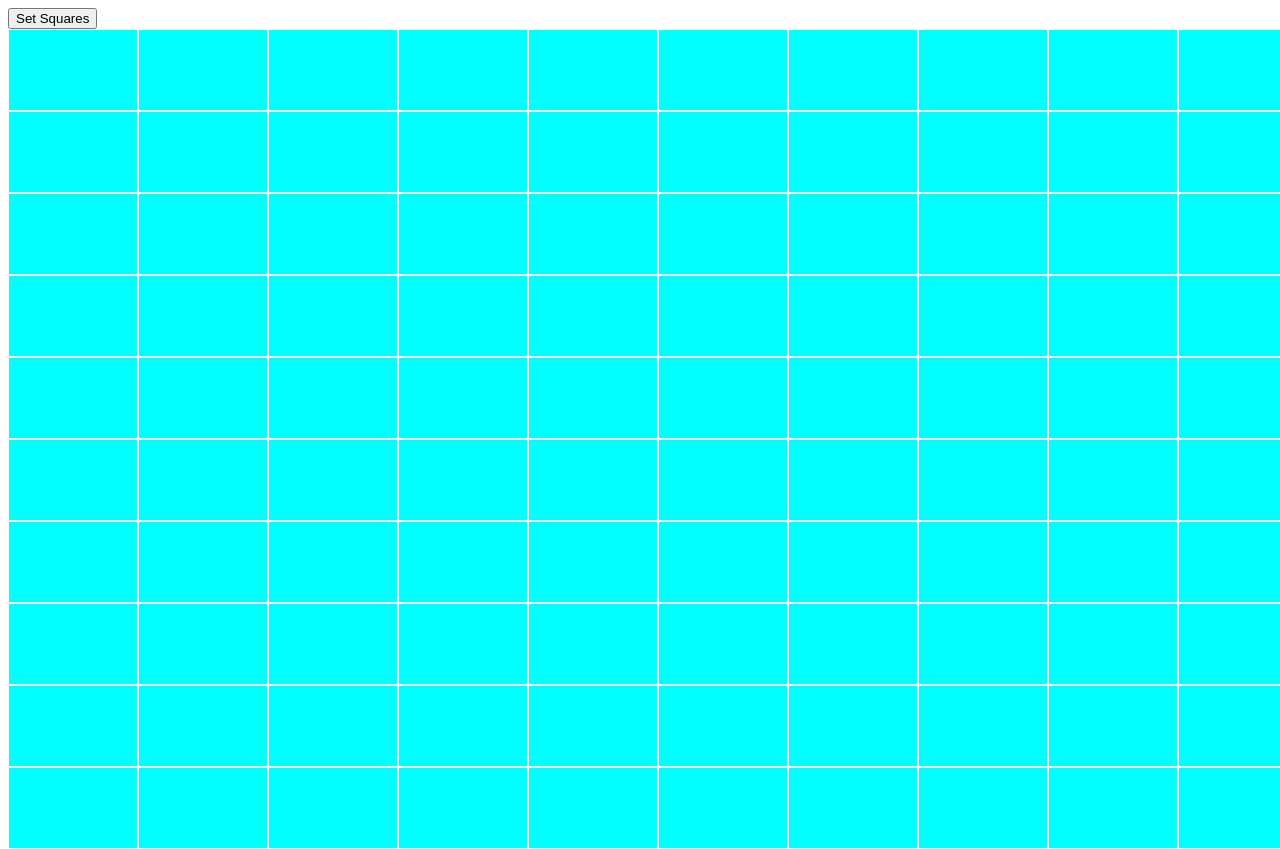
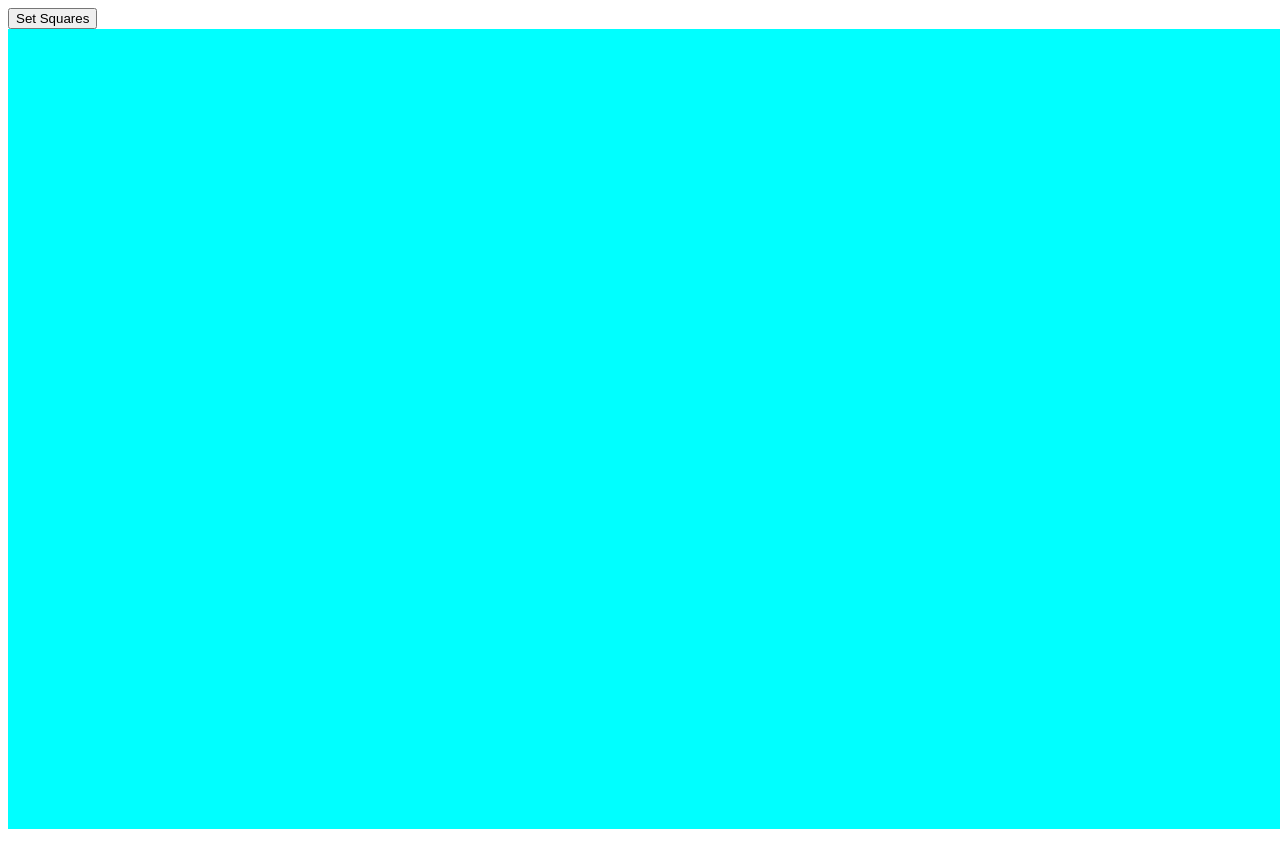
Before and after one commit to Lenblom90/odin-sketchpad, a plain HTML site: page index.html in a window 1280 px wide. Shown: the top 849 px of the page. Drawn offline with Linux system fonts and the light colour scheme.

Commit message:
Add styling

```diff
--- a/style.css
+++ b/style.css
@@ -2,12 +2,12 @@
     display: flex;
     flex-direction: column;
     flex-grow: 0;
-    height: 99vh;
+    height: auto;
     width: 99vw;
 }
 
 .gridDiv {
-    margin: 1px;
+
     background-color: aqua;
     flex: 0 0 auto;
 }
```
